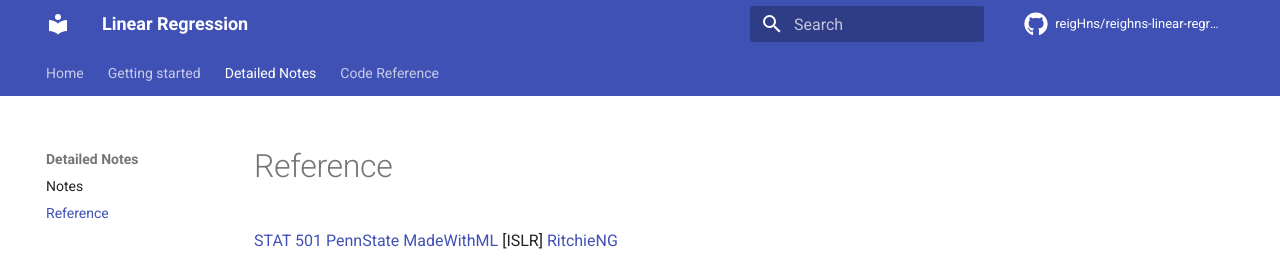
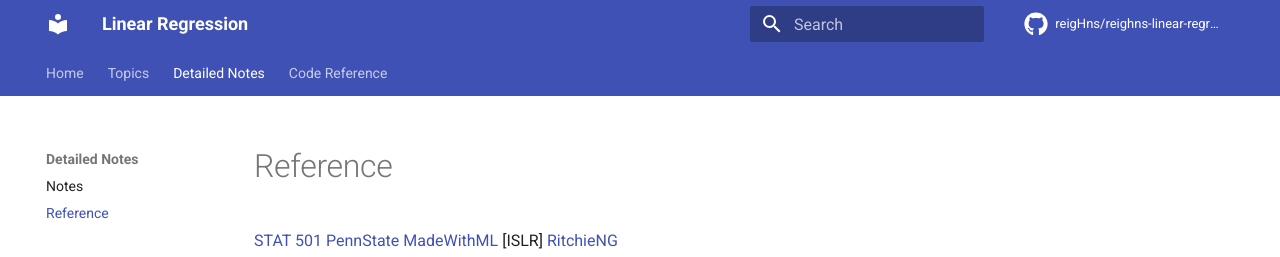
Before and after one commit to ghnreigns/reighns-linear-regression, an MkDocs documentation site: the page built from docs/documentation/reference_links.md, in a window 1280 px wide. Shown: the top 257 px of the page. Built offline with MkDocs 1.6.1 and Material for MkDocs 9.7.7, drawn with Linux system fonts in a browser that asks for light colours; comment, search, counter and statistics services are not loaded.

Commit message:
Added a topics.md file to list down all relevant topics and subtopics that one will need to know when studying Linear Regression.

```diff
--- a/mkdocs.yml
+++ b/mkdocs.yml
@@ -100,7 +100,7 @@
 nav:
   - Home:
       - Introduction: index.md
-  - Getting started: getting_started.md
+  - Topics: topics.md
   - Detailed Notes:
       - Notes: documentation/linear_regression.md
       - Reference: documentation/reference_links.md
```
Also changed, not shown: docs/topics.md (added, +1 -0 lines).
